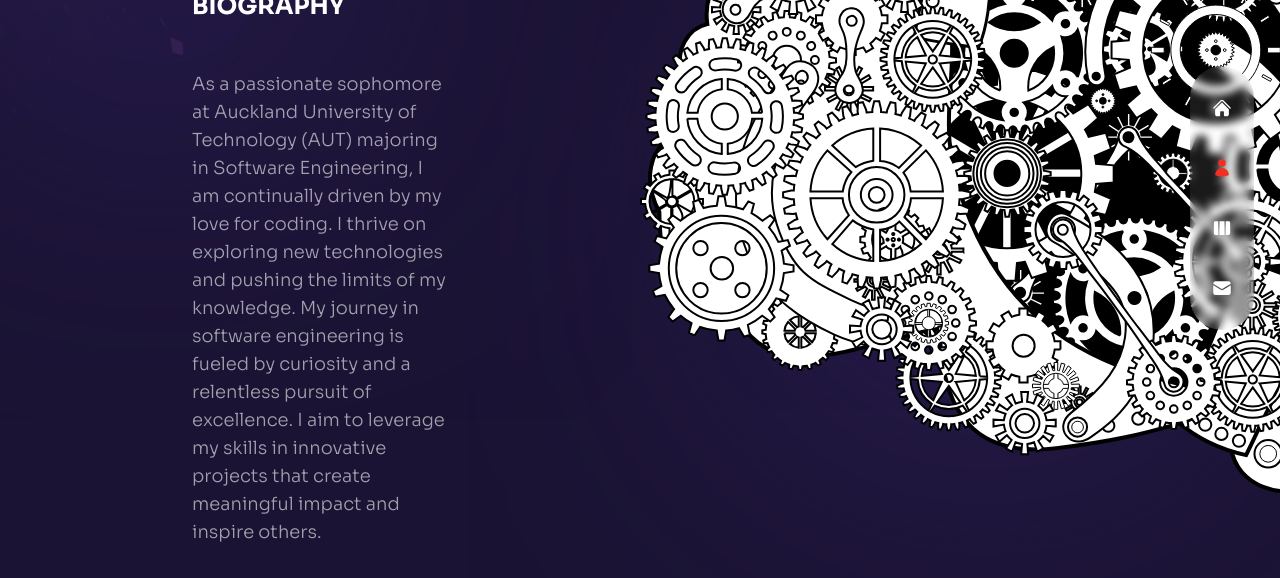
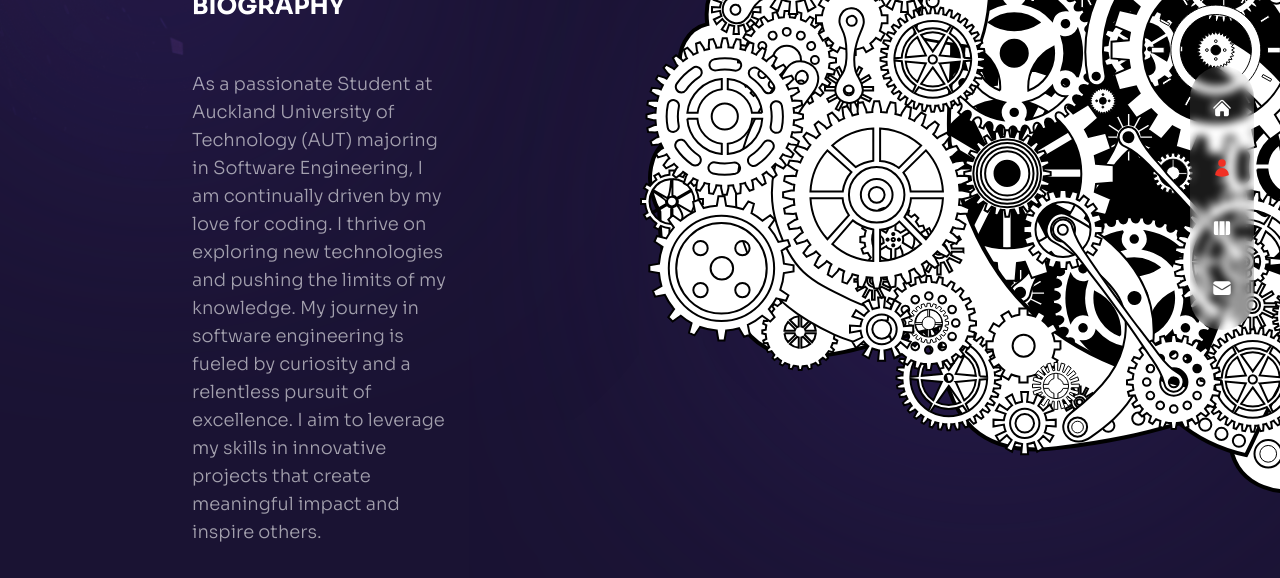
Before and after one commit to MaahirHussainShaik/maahirsportfolio, a Next.js app: page /about in a window 1280 px wide. Shown: the part 202-780 px from the top of the page. Built offline with nearby package versions, Linux system fonts and the light colour scheme.

Commit message:
small changes

```diff
--- a/pages/about/index.js
+++ b/pages/about/index.js
@@ -55,7 +55,7 @@ const About = () => {
             <h1 className="font-bold text-2xl">BIOGRAPHY</h1>
             {/* BIOGRAPHY DESC */}
             <p className="text-lg">
-              As a passionate sophomore at Auckland University of Technology (AUT) majoring in Software Engineering,
+              As a passionate Student at Auckland University of Technology (AUT) majoring in Software Engineering,
               I am continually driven by my love for coding. I thrive on exploring new technologies and pushing the limits of my knowledge.
               My journey in software engineering is fueled by curiosity and a relentless pursuit of excellence.
               I aim to leverage my skills in innovative projects that create meaningful impact and inspire others.
```
